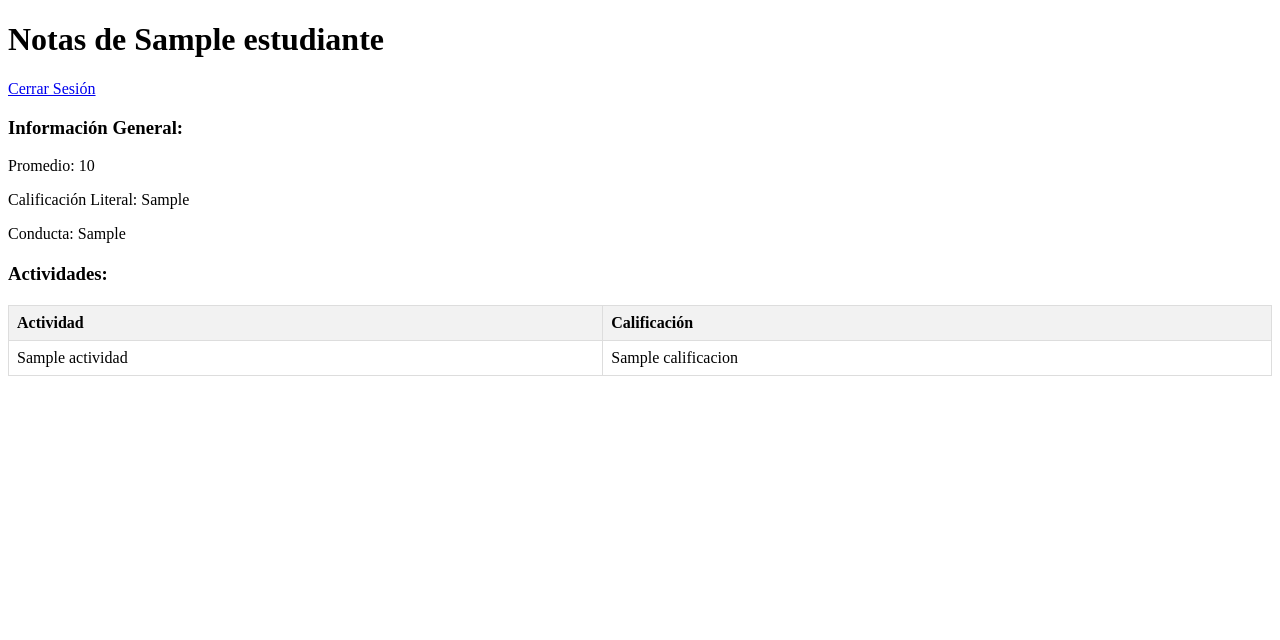
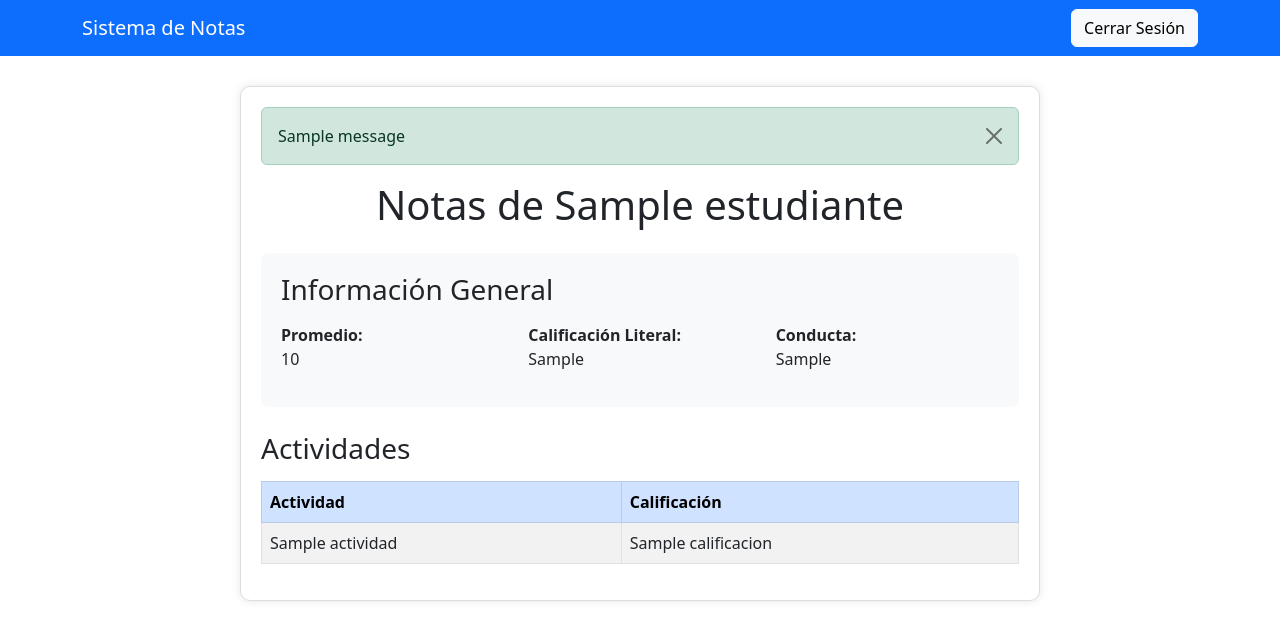
Before and after one commit to ManuelPimienta/app_notas, a Flask app: template templates/notas_estudiante.html in a window 1280 px wide. Shown: the top 640 px of the page. Run offline with Flask 3, Linux system fonts and the light colour scheme; the template is opened without the code that fills it: most values are stand-ins (such as "Sample title", 1, 10 or a date in 2020); one stand-in notice (Sample message) is shown.

Commit message:
Cambios css funcionales

```diff
--- a/templates/index.html
+++ b/templates/index.html
@@ -4,6 +4,8 @@
     <meta charset="UTF-8">
     <meta name="viewport" content="width=device-width, initial-scale=1.0">
     <title>App de Notas</title>
+    <!-- Bootstrap CSS -->
+    <link href="https://cdn.jsdelivr.net/npm/bootstrap@5.3.0/dist/css/bootstrap.min.css" rel="stylesheet">
     <style>
         body {
             font-family: Arial, sans-serif;
--- a/templates/notas_estudiante.html
+++ b/templates/notas_estudiante.html
@@ -3,41 +3,77 @@
 <head>
     <meta charset="UTF-8">
     <meta name="viewport" content="width=device-width, initial-scale=1.0">
-    <title>Notas del Estudiante</title>
+    <title>Notas del Estudiante - Sistema de Notas</title>
+    <!-- Bootstrap CSS -->
+    <link href="https://cdn.jsdelivr.net/npm/bootstrap@5.3.0/dist/css/bootstrap.min.css" rel="stylesheet">
     <style>
-        table {
-            width: 100%;
-            border-collapse: collapse;
-            margin: 20px 0;
+        .notas-container {
+            max-width: 800px;
+            margin: 30px auto;
+            padding: 20px;
+            border: 1px solid #ddd;
+            border-radius: 10px;
+            box-shadow: 0 0 10px rgba(0, 0, 0, 0.1);
         }
-        th, td {
-            border: 1px solid #ddd;
-            padding: 8px;
-            text-align: left;
+        .info-card {
+            background-color: #f8f9fa;
+            border-radius: 8px;
+            padding: 20px;
+            margin-bottom: 25px;
         }
-        th {
-            background-color: #f2f2f2;
-        }
-        .info-general {
-            margin-bottom: 20px;
+        .table-responsive {
+            overflow-x: auto;
         }
     </style>
 </head>
 <body>
-    <h1>Notas de {{ estudiante.nombre }}</h1>
-    <a href="{{ url_for('logout_estudiante') }}">Cerrar Sesión</a>
+    <nav class="navbar navbar-expand-lg navbar-dark bg-primary">
+        <div class="container">
+            <a class="navbar-brand" href="/">Sistema de Notas</a>
+            <div class="navbar-nav ms-auto">
+                <a href="{{ url_for('logout_estudiante') }}" class="btn btn-light">Cerrar Sesión</a>
+            </div>
+        </div>
+    </nav>
 
-    <div class="info-general">
-        <h3>Información General:</h3>
-        <p>Promedio: {{ estudiante.running_average }}</p>
-        <p>Calificación Literal: {{ estudiante.letter_grade }}</p>
-        <p>Conducta: {{ estudiante.conducta2 }}</p>
+    <div class="container">
+        <div class="notas-container">
+            <!-- Mensajes flash -->
+            {% with messages = get_flashed_messages(with_categories=true) %}
+                {% if messages %}
+                    {% for category, message in messages %}
+                        <div class="alert alert-{{ category }} alert-dismissible fade show">
+                            {{ message }}
+                            <button type="button" class="btn-close" data-bs-dismiss="alert"></button>
+                        </div>
+                    {% endfor %}
+                {% endif %}
+            {% endwith %}
+
+            <h1 class="text-center mb-4">Notas de {{ estudiante.nombre }}</h1>
+
+            <!-- Información General -->
+            <div class="info-card">
+                <h3 class="mb-3">Información General</h3>
+                <div class="row">
+                    <div class="col-md-4">
+                        <p><strong>Promedio:</strong><br>{{ estudiante.running_average }}</p>
+                    </div>
+                    <div class="col-md-4">
+                        <p><strong>Calificación Literal:</strong><br>{{ estudiante.letter_grade }}</p>
+                    </div>
+                    <div class="col-md-4">
+                        <p><strong>Conducta:</strong><br>{{ estudiante.conducta2 }}</p>
+                    </div>
+                </div>
             </div>
 
-    <h3>Actividades:</h3>
+            <!-- Tabla de Actividades -->
+            <h3 class="mb-3">Actividades</h3>
             {% if notas %}
-    <table>
-        <thead>
+                <div class="table-responsive">
+                    <table class="table table-bordered table-striped">
+                        <thead class="table-primary">
                             <tr>
                                 <th>Actividad</th>
                                 <th>Calificación</th>
@@ -52,8 +88,16 @@
                             {% endfor %}
                         </tbody>
                     </table>
+                </div>
             {% else %}
-    <p>No hay notas de actividades disponibles.</p>
+                <div class="alert alert-info">
+                    No hay notas de actividades disponibles.
+                </div>
             {% endif %}
+        </div>
+    </div>
+
+    <!-- Bootstrap JS -->
+    <script src="https://cdn.jsdelivr.net/npm/bootstrap@5.3.0/dist/js/bootstrap.bundle.min.js"></script>
 </body>
 </html>
```
Also changed, not shown: templates/upload.html (+45 -25 lines), app_notas.db. Lines whose indentation alone changed are shown as unchanged.
